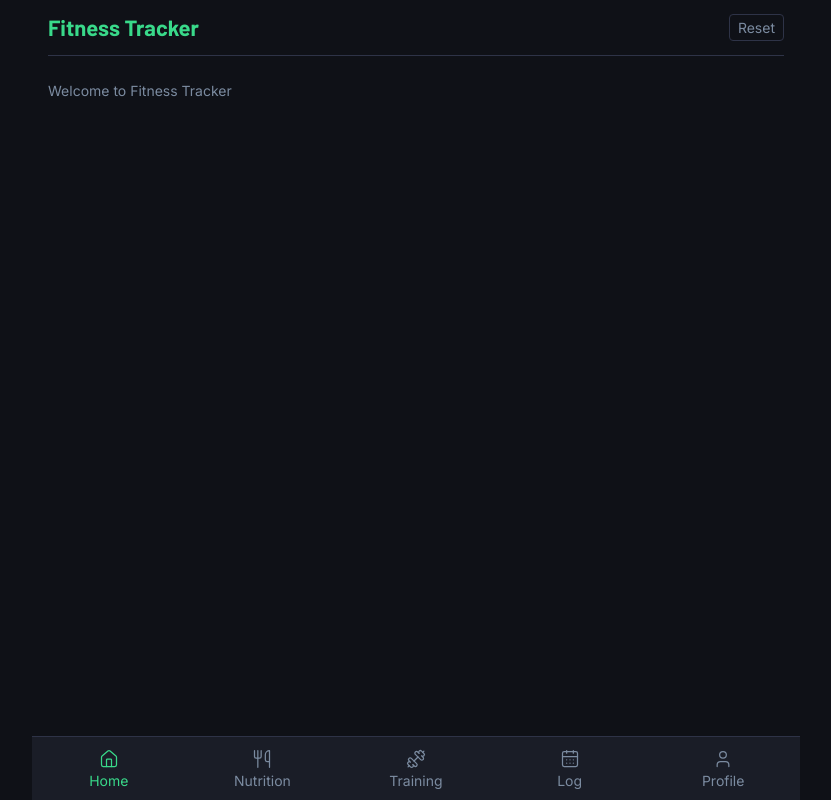
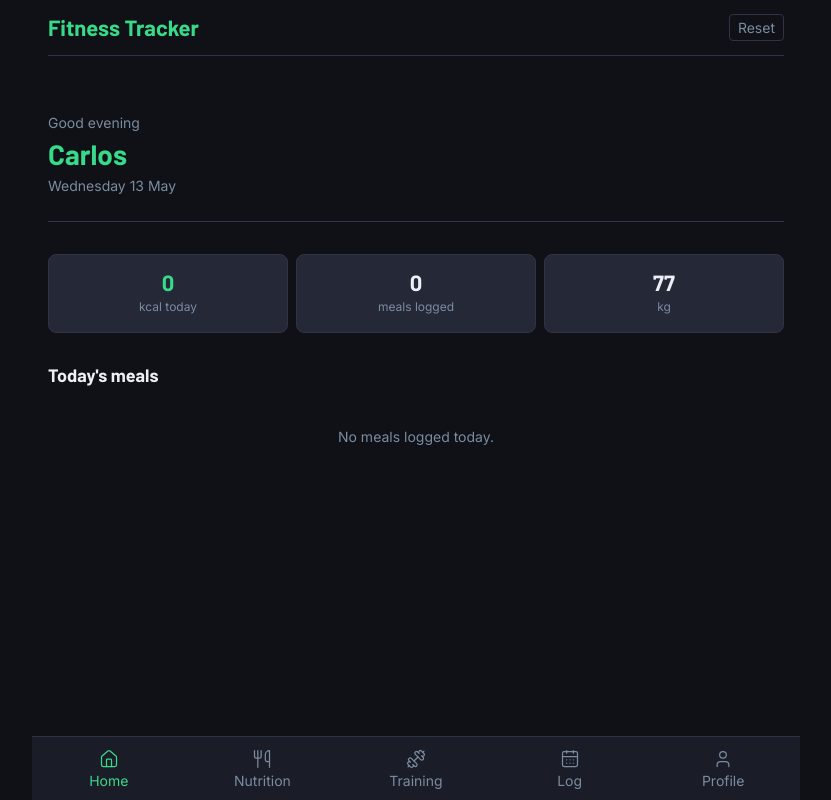
Before and after one commit to ccassinjr/fitnesstracker, a React (Vite) app: page / in a window 1280 px wide. Shown: the whole page, without its empty margins (224-1055 px from the left). Built offline with nearby package versions, Linux system fonts and the light colour scheme.

Commit message:
Add home screen

```diff
--- a/src/App.tsx
+++ b/src/App.tsx
@@ -101,7 +101,7 @@ function viewTab(
 ): ReactElement {
   switch (tab) {
     case "Home":
-      return <Home />;
+      return <Home database={database} />;
     case "Nutrition":
       return (
         <>
--- a/src/Home.tsx
+++ b/src/Home.tsx
@@ -1,5 +1,92 @@
 import type { ReactElement } from "react";
+import type { Database } from "./types";
+import { capitalise } from "./utils";
 
-export function Home(): ReactElement {
-  return <p>Welcome to Fitness Tracker</p>;
+export function Home({ database }: { database: Database }): ReactElement {
+  const firstName = database.physicalInfo.name.split(" ")[0];
+
+  const hour = new Date().getHours();
+  const timeOfDay =
+    hour < 12 ? "morning" : hour < 17 ? "afternoon" : "evening";
+
+  const todayString = new Date().toDateString();
+  const todayMeals = database.meals.filter(
+    (meal) => new Date(meal.time).toDateString() === todayString,
+  );
+
+  const foodById = new Map(database.foods.map((f) => [f.id, f]));
+
+  const todayCalories = Math.round(
+    todayMeals.reduce((total, meal) => {
+      return (
+        total +
+        meal.foods.reduce((mealTotal, entry) => {
+          const food = foodById.get(entry.food);
+          if (!food || entry.quantity.type === "volume") return mealTotal;
+          return (
+            mealTotal + (food.calories_per_100g * entry.quantity.grams) / 100
+          );
+        }, 0)
+      );
+    }, 0),
+  );
+
+  const latestWeight =
+    database.physicalInfo.weight[database.physicalInfo.weight.length - 1];
+
+  const dateString = new Date().toLocaleDateString("en-GB", {
+    weekday: "long",
+    day: "numeric",
+    month: "long",
+  });
+
+  return (
+    <div className="home">
+      <div className="home__greeting">
+        <p className="home__time">Good {timeOfDay}</p>
+        <p className="home__name">{firstName}</p>
+        <p className="home__date">{dateString}</p>
+      </div>
+      <div className="home__stats">
+        <div className="home__stat">
+          <span className="home__stat-value home__stat-value--accent">
+            {todayCalories}
+          </span>
+          <span className="home__stat-label">kcal today</span>
+        </div>
+        <div className="home__stat">
+          <span className="home__stat-value">{todayMeals.length}</span>
+          <span className="home__stat-label">
+            {todayMeals.length === 1 ? "meal" : "meals"} logged
+          </span>
+        </div>
+        <div className="home__stat">
+          <span className="home__stat-value">
+            {latestWeight !== undefined ? latestWeight.weight / 1000 : "—"}
+          </span>
+          <span className="home__stat-label">
+            {latestWeight !== undefined ? "kg" : "not logged"}
+          </span>
+        </div>
+      </div>
+      <div className="home__today">
+        <h3 className="home__today-title">Today's meals</h3>
+        {todayMeals.length === 0 ? (
+          <p className="home__today-empty">No meals logged today.</p>
+        ) : (
+          <ul className="home__meals">
+            {todayMeals.map((meal, i) => (
+              <li key={i} className="home__meal">
+                <span className="home__meal-type">{capitalise(meal.type)}</span>
+                <span className="home__meal-count">
+                  {meal.foods.length}{" "}
+                  {meal.foods.length === 1 ? "item" : "items"}
+                </span>
+              </li>
+            ))}
+          </ul>
+        )}
+      </div>
+    </div>
+  );
 }
--- a/src/styles.css
+++ b/src/styles.css
@@ -485,3 +485,109 @@ button {
   text-align: center;
   padding: var(--space-xl) 0;
 }
+
+.home {
+  display: flex;
+  flex-direction: column;
+  gap: var(--space-xl);
+}
+
+.home__greeting {
+  padding: var(--space-xl) 0 var(--space-lg);
+  border-bottom: 1px solid var(--border);
+}
+
+.home__time {
+  font-size: var(--text-sm);
+  margin-bottom: var(--space-xs);
+}
+
+.home__name {
+  font-family: var(--font-display);
+  font-size: var(--text-2xl);
+  font-weight: 700;
+  color: var(--accent);
+  line-height: 1.15;
+  margin-bottom: var(--space-xs);
+}
+
+.home__date {
+  font-size: var(--text-sm);
+}
+
+.home__stats {
+  display: grid;
+  grid-template-columns: repeat(3, 1fr);
+  gap: var(--space-sm);
+}
+
+.home__stat {
+  background: var(--surface-2);
+  border: 1px solid var(--border);
+  border-radius: var(--radius-md);
+  padding: var(--space-md) var(--space-sm);
+  display: flex;
+  flex-direction: column;
+  align-items: center;
+  gap: var(--space-xs);
+}
+
+.home__stat-value {
+  font-family: var(--font-display);
+  font-size: var(--text-xl);
+  font-weight: 700;
+  color: var(--text);
+  line-height: 1;
+}
+
+.home__stat-value--accent {
+  color: var(--accent);
+}
+
+.home__stat-label {
+  font-size: var(--text-xs);
+  color: var(--muted);
+  text-align: center;
+}
+
+.home__today {
+  display: flex;
+  flex-direction: column;
+  gap: var(--space-md);
+}
+
+.home__today-title {
+  margin: 0;
+}
+
+.home__today-empty {
+  text-align: center;
+  padding: var(--space-lg) 0;
+}
+
+.home__meals {
+  display: flex;
+  flex-direction: column;
+  gap: var(--space-xs);
+}
+
+.home__meal {
+  display: flex;
+  justify-content: space-between;
+  align-items: center;
+  padding: var(--space-sm) var(--space-md);
+  background: var(--surface-2);
+  border: 1px solid var(--border);
+  border-radius: var(--radius-sm);
+}
+
+.home__meal-type {
+  font-size: var(--text-sm);
+  font-weight: 500;
+  color: var(--text);
+}
+
+.home__meal-count {
+  font-size: var(--text-xs);
+  color: var(--muted);
+}
```
